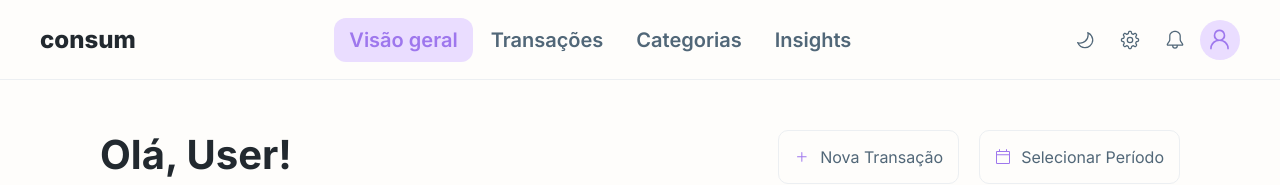
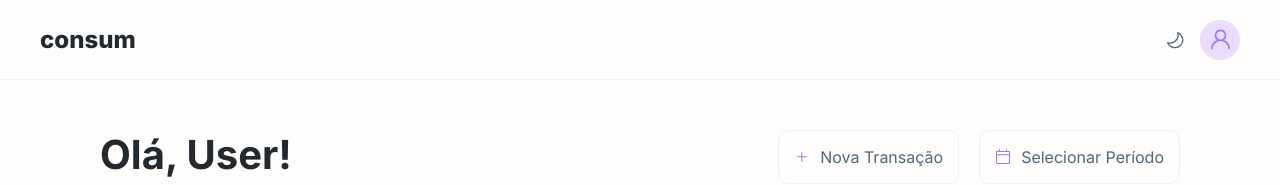
Before and after one commit to hackathon-elasMaisTech/Consumo_Inteligente, a React (Vite) app: page / in a window 1280 px wide. Shown: the top 185 px of the page. Built offline with nearby package versions, Linux system fonts and the light colour scheme; no server answers.

Commit message:
♻️ refactor: remove menu de navegação e icones de engrenagem e sino

```diff
--- a/src/components/Header/Header.jsx
+++ b/src/components/Header/Header.jsx
@@ -1,6 +1,5 @@
-import { NavLink } from "react-router-dom";
 import styles from "./Header.module.css";
-import { GoGear, GoBell, GoPerson, GoMoon, GoSun } from "react-icons/go";
+import { GoPerson, GoMoon, GoSun } from "react-icons/go";
 import { useEffect, useState } from "react";
 
 export const Header = () => {
@@ -23,45 +22,15 @@ export const Header = () => {
         );
     };
 
-    const checkActiveLink = ({ isActive }) => {
-        return isActive
-            ? `${styles.menuItem} ${styles.menuItemActive}`
-            : styles.menuItem;
-    };
-
     return (
         <header className={styles.header}>
             <h2 className={styles.logo}>consum</h2>
-            <nav className={styles.menu}>
-                <NavLink to="/" className={checkActiveLink}>
-                    Visão geral
-                </NavLink>
-                <NavLink to="/transcacoes" className={checkActiveLink}>
-                    Transações
-                </NavLink>
-                <NavLink to="/categorias" className={checkActiveLink}>
-                    Categorias
-                </NavLink>
-                <NavLink to="/insights" className={checkActiveLink}>
-                    Insights
-                </NavLink>
-            </nav>
             <div className={styles.accountMenu}>
                 <button
                     onClick={toggleTheme}
                     className={`${styles.button} ${styles.themeToggleBtn}`}
                 >
                     {theme === "light" ? <GoMoon /> : <GoSun />}
-                </button>
-                <button
-                    className={`${styles.button} ${styles.iconsAccountMenu}`}
-                >
-                    <GoGear />
-                </button>
-                <button
-                    className={`${styles.button} ${styles.iconsAccountMenu}`}
-                >
-                    <GoBell />
                 </button>
                 <button className={`${styles.button} ${styles.avatar}`}>
                     <GoPerson />
--- a/src/components/Header/Header.module.css
+++ b/src/components/Header/Header.module.css
@@ -11,27 +11,6 @@
     color: var(--main-text);
     font-size: 2.4rem;
     font-weight: 800;
-}
-
-.menu {
-    display: flex;
-    align-items: center;
-    gap: 0.3rem;
-}
-
-.menuItem {
-    color: var(--secondary-text);
-    text-decoration: none;
-    font-size: 2rem;
-    font-weight: 600;
-    padding: 1rem 1.5rem;
-    transition: ease-in-out 0.2s, color 0.2s
-}
-
-.menuItemActive {
-    background-color: var(--secondary-color);
-    color: var(--primary-color);
-    border-radius: 1.2rem;
 }
 
 .accountMenu {
@@ -58,14 +37,6 @@
     justify-content: center;
 }
 
-.iconsAccountMenu {
-    font-size: 2rem;
-    color: var(--secondary-text);
-    display: flex;
-    align-items: center;
-    justify-content: center;
-}
-
 .avatar {
     font-size: 2.5rem;
     display: flex;
```
